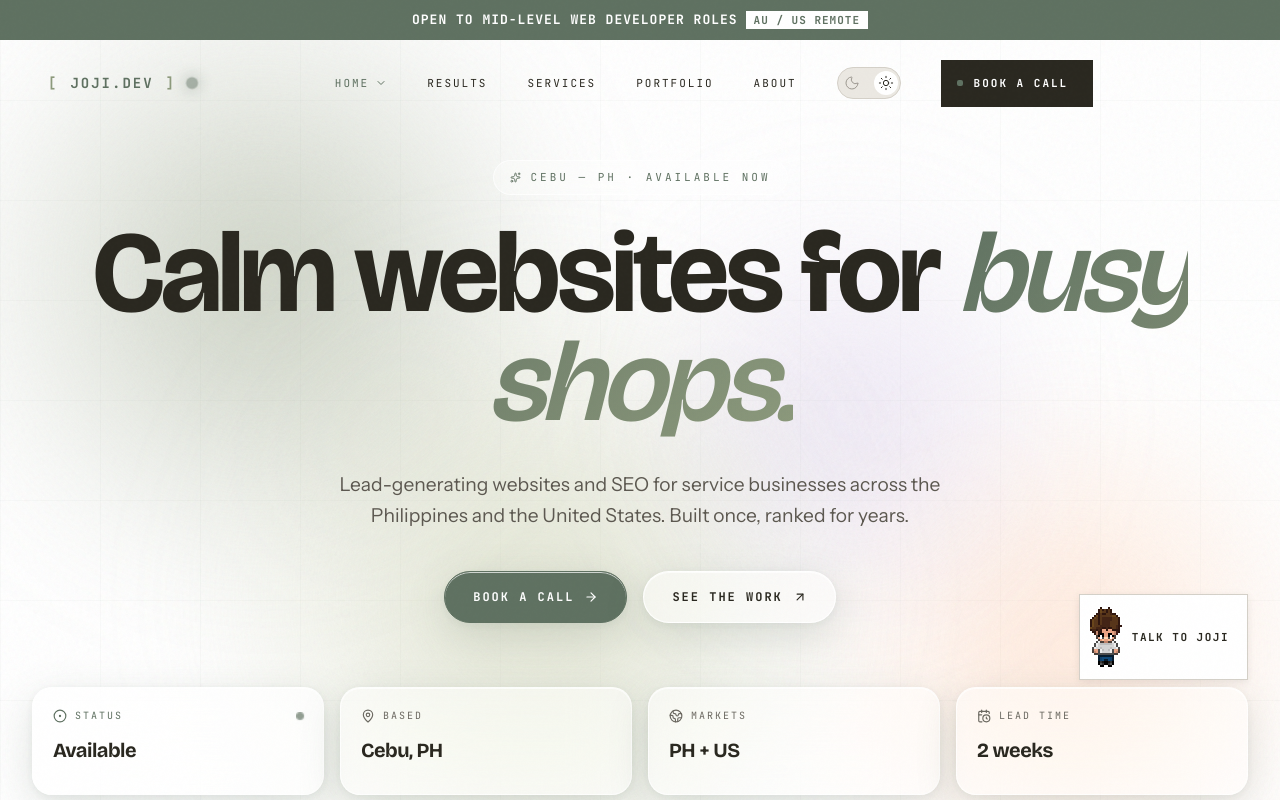
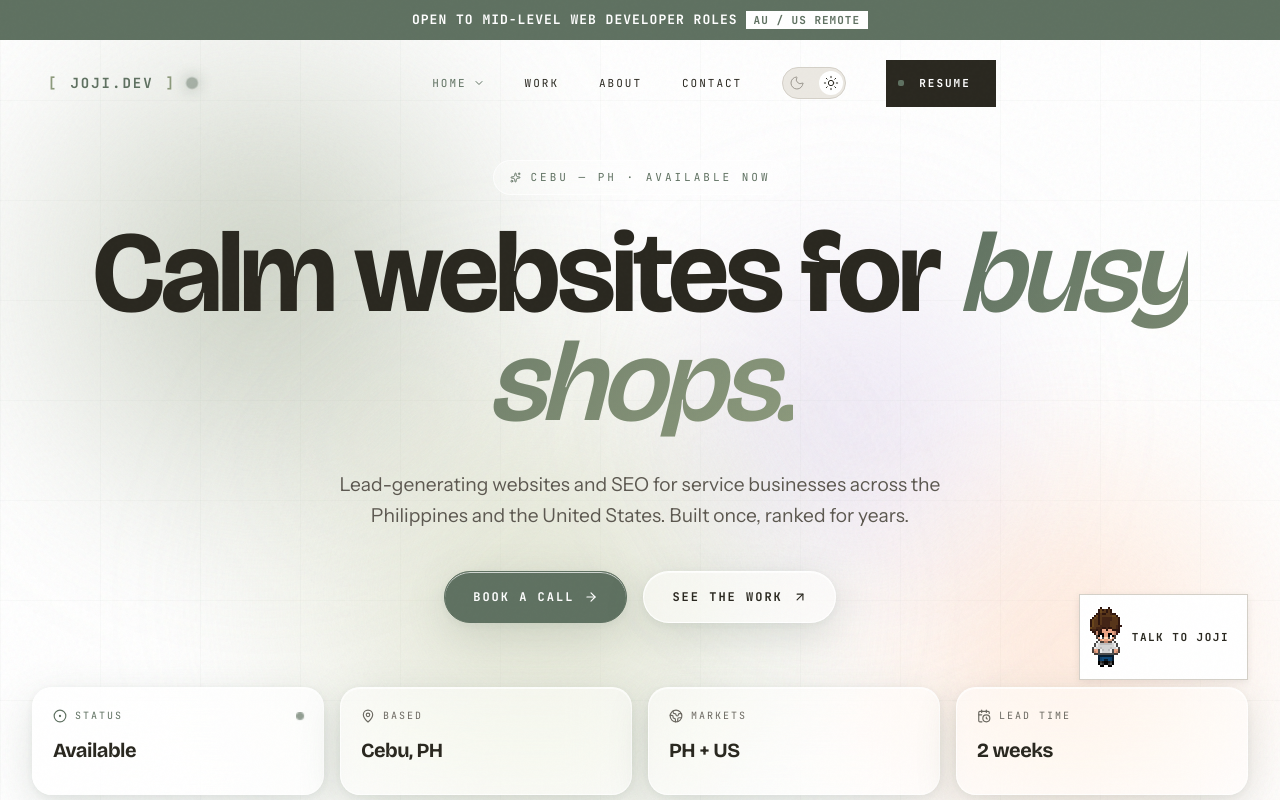
Before and after one commit to jojiShiotsuki/portfolio-new, a React (Vite) app: page /home-4 in a window 1280 px wide. Shown: the top 800 px of the page. Built offline with nearby package versions, Linux system fonts and the light colour scheme.

Commit message:
feat: migrate Navbar and Footer to mode-keyed copy and remove legacy alias

```diff
--- a/components/Footer.tsx
+++ b/components/Footer.tsx
@@ -1,10 +1,13 @@
 import React from 'react';
 import { Mail } from 'lucide-react';
-import { SOCIAL_LINKS, PERSONAL_INFO } from '../constants';
+import { SOCIAL_LINKS, PERSONAL_INFO, COPY } from '../constants';
+import { useMode } from '../hooks/useMode';
 import { useTheme } from '../ThemeContext';
 
 const Footer: React.FC = () => {
   const { theme } = useTheme();
+  const mode = useMode();
+  const copy = COPY[mode];
 
   const footerStyle: React.CSSProperties = {
     padding: '48px',
@@ -86,7 +89,7 @@ const Footer: React.FC = () => {
             maxWidth: '400px',
             lineHeight: 1.6,
           }}>
-            I help service businesses in the Philippines and US get found on Google and generate leads.
+            {copy.footerTagline}
           </div>
           <div style={copyrightStyle}>
             &copy; {new Date().getFullYear()} {PERSONAL_INFO.name}
--- a/components/Navbar.tsx
+++ b/components/Navbar.tsx
@@ -1,7 +1,8 @@
 import React, { useState, useEffect, useRef } from 'react';
 import { Link, useLocation } from 'react-router-dom';
 import { Menu, X, ChevronDown, Check } from 'lucide-react';
-import { PERSONAL_INFO } from '../constants';
+import { NAV_ITEMS, COPY } from '../constants';
+import { useMode } from '../hooks/useMode';
 import { useTheme } from '../ThemeContext';
 import { ThemeToggle } from './ui/theme-toggle';
 import { InteractiveHoverButton } from './ui/interactive-hover-button';
@@ -24,6 +25,8 @@ const Navbar: React.FC = () => {
   const isHomePage = location.pathname === '/';
   const isAnyHome = HOME_VARIANTS.some((v) => v.path === location.pathname);
   const { mode, theme, toggleTheme } = useTheme();
+  const pageMode = useMode();
+  const copy = COPY[pageMode];
   const tickingRef = useRef(false);
 
   // Close home menu on outside click
@@ -132,12 +135,15 @@ const Navbar: React.FC = () => {
     color: theme.textPrimary,
   };
 
-  const navItems = [
-    { label: 'Results', href: isHomePage ? '#results' : '/#results', isRoute: !isHomePage },
-    { label: 'Services', href: isHomePage ? '#services' : '/#services', isRoute: !isHomePage },
-    { label: 'Portfolio', href: '/projects', isRoute: true },
-    { label: 'About', href: isHomePage ? '#about' : '/#about', isRoute: !isHomePage },
-  ];
+  const navItems = NAV_ITEMS[pageMode].map((item) => {
+    const isAnchor = item.href.startsWith('#');
+    const isRoute = !isAnchor;
+    return {
+      label: item.label,
+      href: isAnchor && !isHomePage ? `/${item.href}` : item.href,
+      isRoute,
+    };
+  });
 
   return (
     <>
@@ -320,9 +326,9 @@ const Navbar: React.FC = () => {
           ))}
           <ThemeToggle />
           <InteractiveHoverButton
-            text="Book a Call"
+            text={copy.stickyCtaText}
             variant="primary"
-            href="https://calendly.com/jojishiotsuki0/30min"
+            href={copy.stickyCtaHref}
             style={{ padding: '14px 28px', fontSize: '11px' }}
           />
         </div>
@@ -468,9 +474,9 @@ const Navbar: React.FC = () => {
             )
           ))}
           <InteractiveHoverButton
-            text="Book a Call"
+            text={copy.stickyCtaText}
             variant="primary"
-            href="https://calendly.com/jojishiotsuki0/30min"
+            href={copy.stickyCtaHref}
             onClick={() => setIsOpen(false)}
             style={{ padding: '14px 28px', fontSize: '11px', marginTop: '8px', width: '100%' }}
           />
--- a/constants.tsx
+++ b/constants.tsx
@@ -208,9 +208,6 @@ export const NAV_ITEMS: Record<Mode, NavItem[]> = {
     { label: 'Contact', href: '#contact' },
   ],
 };
-
-// Legacy alias — remove in Task 8 after Navbar migrates
-export const NAV_ITEMS_LEGACY: NavItem[] = NAV_ITEMS.freelance;
 
 // --- SOCIAL LINKS ---
 
```
